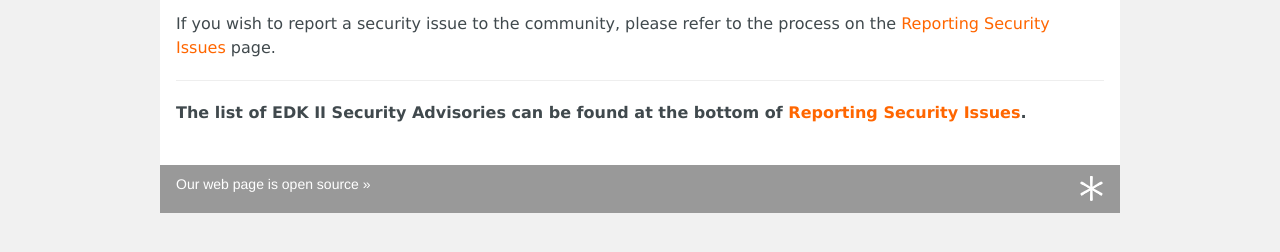
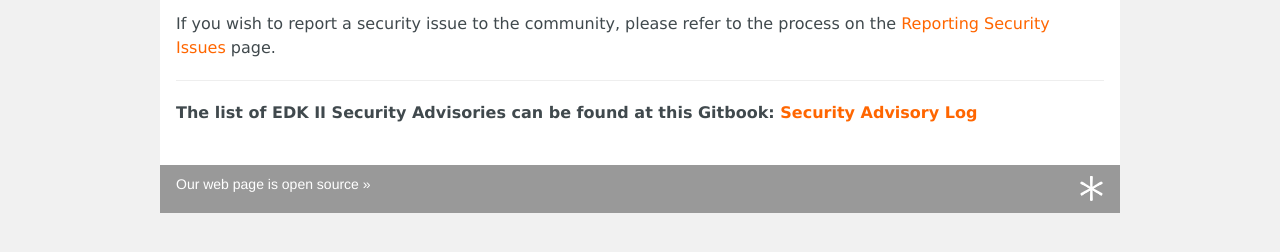
Before and after one commit to tianocore/tianocore.github.io, a Jekyll site: the page built from security/index.md, in a window 1280 px wide. Shown: the part 190-442 px from the top of the page. Built offline with Jekyll 4.4.1, drawn with Linux system fonts in a browser that asks for light colours; nearby versions of some CDN libraries.

Commit message:
update to point to gitbook log

```diff
--- a/security/index.md
+++ b/security/index.md
@@ -10,4 +10,4 @@ If you wish to report a security issue to the community, please refer to the pro
 
 ----
 
-<b>The list of EDK II Security Advisories can be found at the bottom of [Reporting Security Issues]({{wiki}}/Reporting-Security-Issues).</b>
+<b>The list of EDK II Security Advisories can be found at this Gitbook: [Security Advisory Log]( https://www.gitbook.com/book/edk2-docs/security-advisory/details)
```
